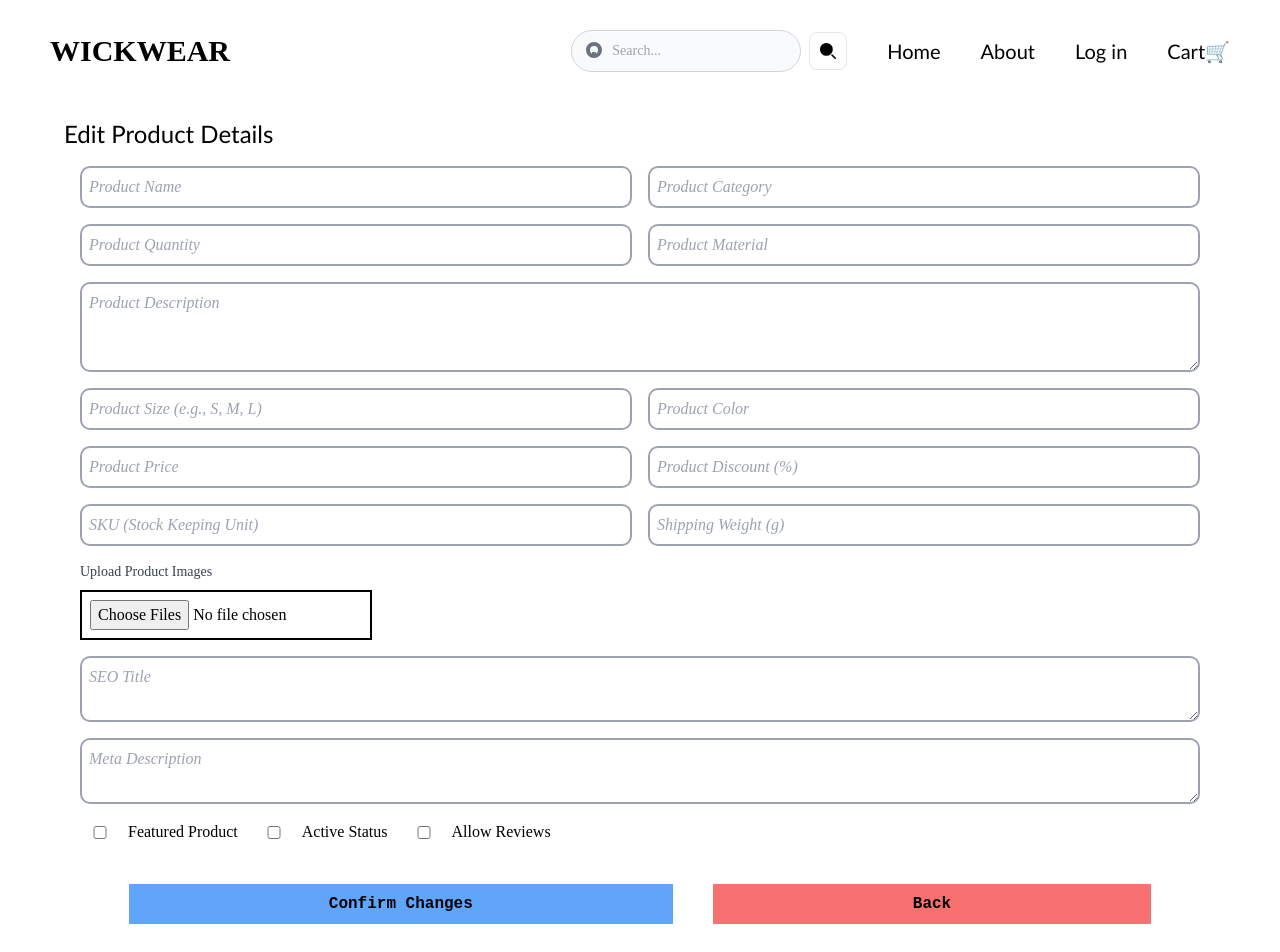
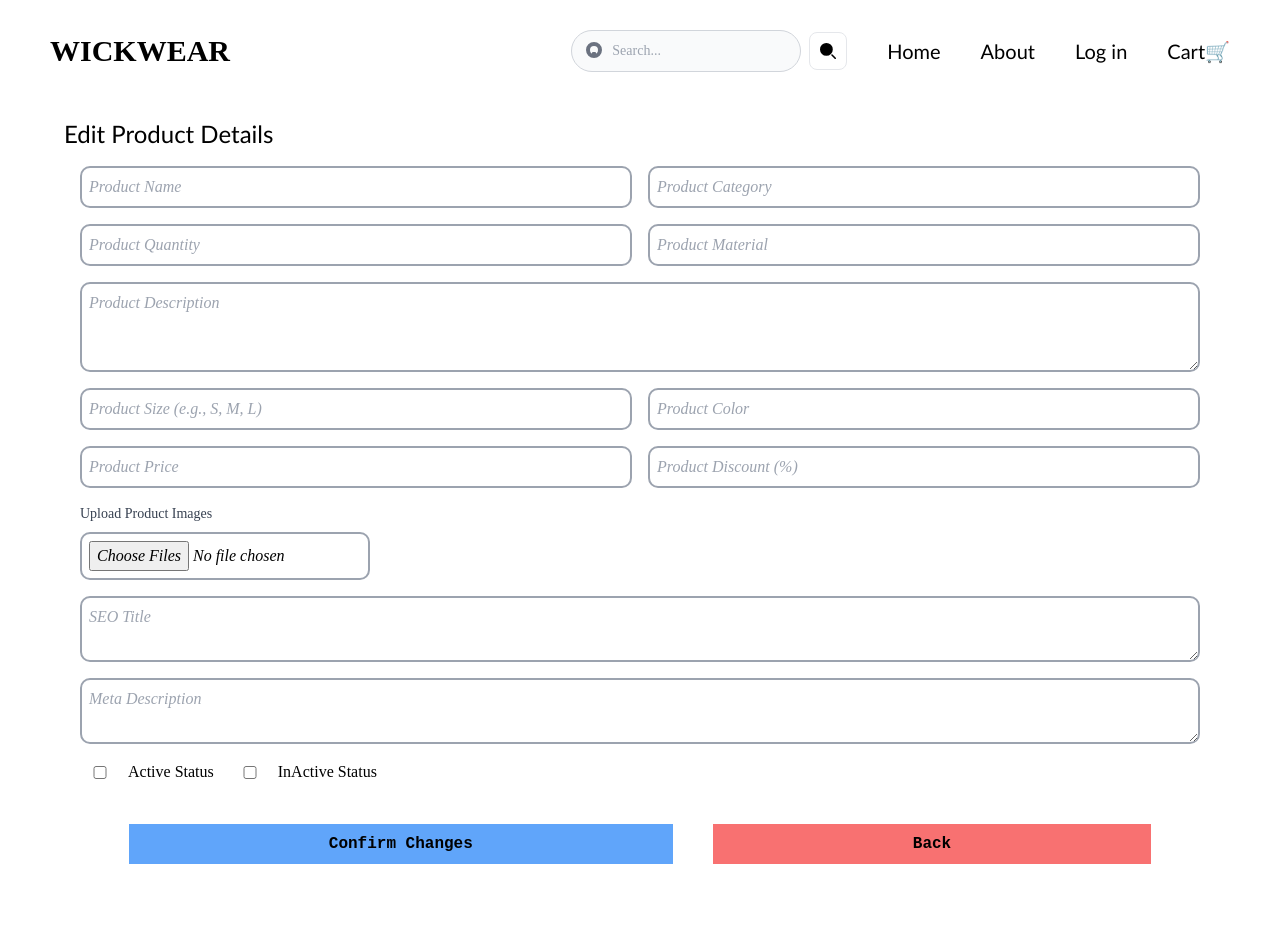
Before and after one commit to Animish2002/ClothingBrand-Frontend, a React (Vite) app: page /editProduct in a window 1280 px wide. Shown: the top 952 px of the page. Built offline with nearby package versions, Linux system fonts and the light colour scheme.

Commit message:
form changes

```diff
--- a/src/Pages/Admin/EditProductInfo.jsx
+++ b/src/Pages/Admin/EditProductInfo.jsx
@@ -53,16 +53,6 @@ const EditProductInfo = () => {
               placeholder="Product Discount (%)"
               className="border-2 border-gray-400 p-[7px] rounded-[10px] hover:border-indigo-500 focus:border-indigo-500 italic"
             />
-            <input
-              type="text"
-              placeholder="SKU (Stock Keeping Unit)"
-              className="border-2 border-gray-400 p-[7px] rounded-[10px] hover:border-indigo-500 focus:border-indigo-500 italic"
-            />
-            <input
-              type="number"
-              placeholder="Shipping Weight (g)"
-              className="border-2 border-gray-400 p-[7px] rounded-[10px] hover:border-indigo-500 focus:border-indigo-500 italic"
-            />
             <div className="col-span-2">
               <label className="block text-sm font-medium text-gray-700">
                 Upload Product Images
@@ -71,7 +61,7 @@ const EditProductInfo = () => {
                 type="file"
                 accept="image/*"
                 multiple
-                className="mt-2 p-2 border-2 border-black"
+                className="mt-2 p-2 border-2 border-gray-400 p-[7px] rounded-[10px] hover:border-indigo-500 focus:border-indigo-500 italic"
               />
             </div>
             <textarea
@@ -85,17 +75,14 @@ const EditProductInfo = () => {
               rows="2"
             />
             <div className="col-span-2 flex items-center gap-4">
-              <label className="flex items-center">
-                <input type="checkbox" className="mr-2 w-10" />
-                Featured Product
-              </label>
+
               <label className="flex items-center">
                 <input type="checkbox" className="mr-2 w-10" />
                 Active Status
               </label>
               <label className="flex items-center">
                 <input type="checkbox" className="mr-2 w-10" />
-                Allow Reviews
+                InActive Status
               </label>
             </div>
           </div>
@@ -110,7 +97,7 @@ const EditProductInfo = () => {
         </div>
       </div>
     </Layout>
-  )
-}
+  );
+};
 
-export default EditProductInfo
+export default EditProductInfo;
--- a/src/Pages/Admin/ProductForm.jsx
+++ b/src/Pages/Admin/ProductForm.jsx
@@ -53,16 +53,7 @@ const ProductForm = () => {
               placeholder="Product Discount (%)"
               className="border-2 border-gray-400 p-[7px] rounded-[10px] hover:border-indigo-500 focus:border-indigo-500 italic"
             />
-            <input
-              type="text"
-              placeholder="SKU (Stock Keeping Unit)"
-              className="border-2 border-gray-400 p-[7px] rounded-[10px] hover:border-indigo-500 focus:border-indigo-500 italic"
-            />
-            <input
-              type="number"
-              placeholder="Shipping Weight (g)"
-              className="border-2 border-gray-400 p-[7px] rounded-[10px] hover:border-indigo-500 focus:border-indigo-500 italic"
-            />
+
             <div className="col-span-2">
               <label className="block text-sm font-medium text-gray-700">
                 Upload Product Images
@@ -71,7 +62,7 @@ const ProductForm = () => {
                 type="file"
                 accept="image/*"
                 multiple
-                className="mt-2 p-2 border-2 border-black"
+                className="mt-2 p-2 border-2 border-gray-400 p-[7px] rounded-[10px] hover:border-indigo-500 focus:border-indigo-500 italic"
               />
             </div>
             <textarea
@@ -85,17 +76,14 @@ const ProductForm = () => {
               rows="2"
             />
             <div className="col-span-2 flex items-center gap-4">
-              <label className="flex items-center">
-                <input type="checkbox" className="mr-2 w-10" />
-                Featured Product
-              </label>
+
               <label className="flex items-center">
                 <input type="checkbox" className="mr-2 w-10" />
                 Active Status
               </label>
               <label className="flex items-center">
                 <input type="checkbox" className="mr-2 w-10" />
-                Allow Reviews
+                InActive Status
               </label>
             </div>
           </div>
```
